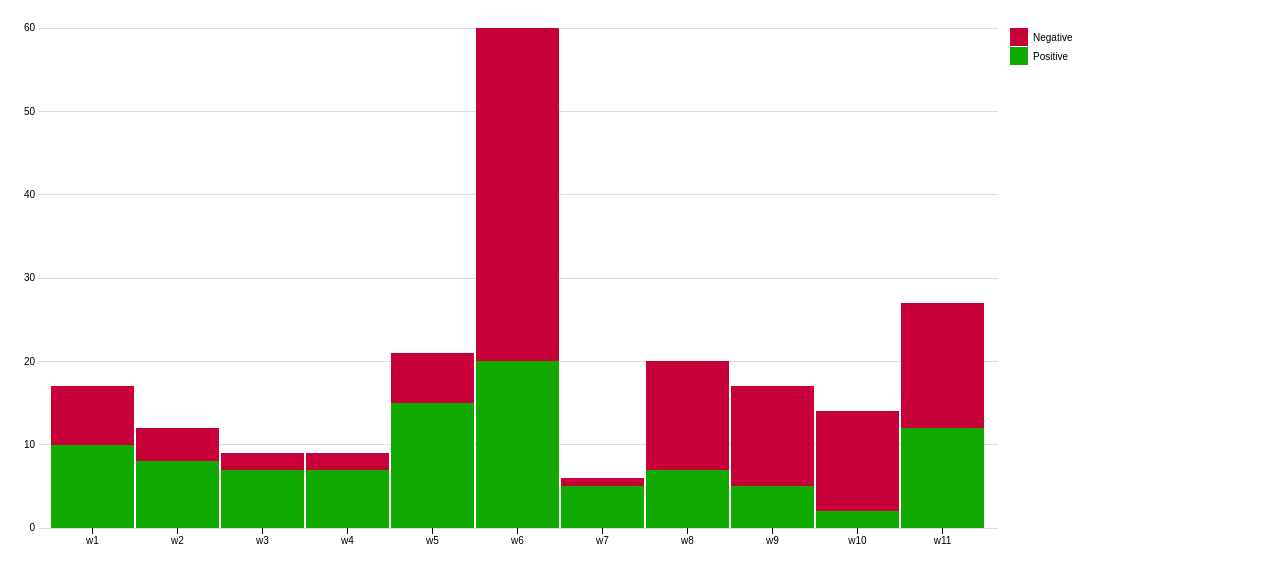
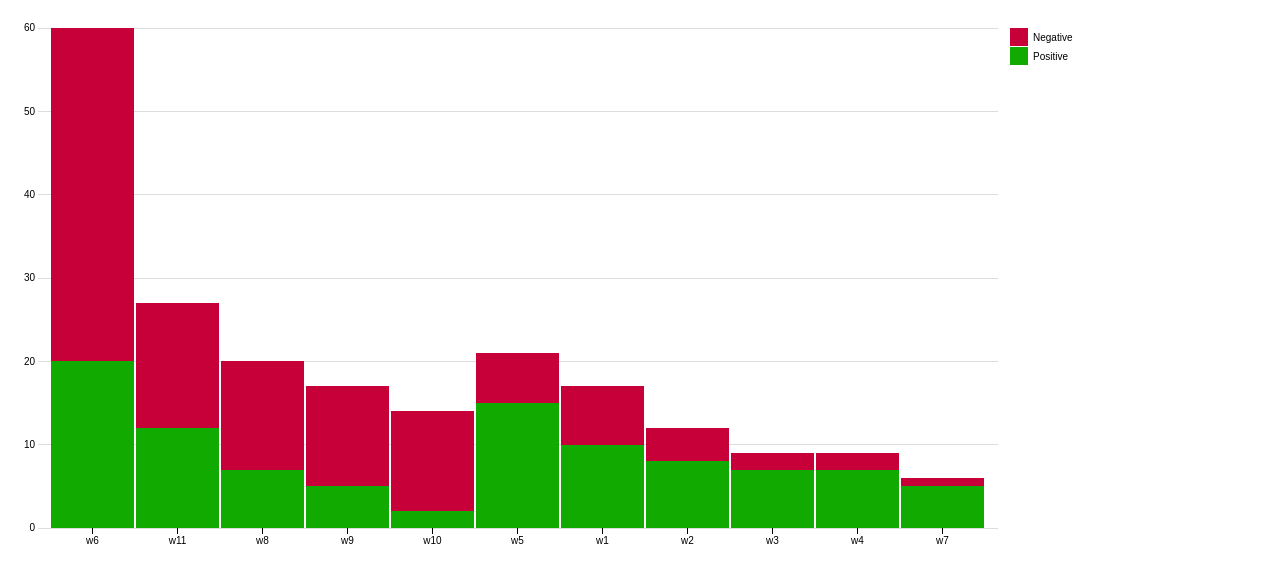
Before and after one commit to jackwong95/TDS3401_DataViz, a plain HTML site: page barchart.html in a window 1280 px wide. Drawn offline with nearby package versions, Linux system fonts and the light colour scheme.

Commit message:
sorted by ascending barchart by descending order

```diff
--- a/barchart.html
+++ b/barchart.html
@@ -40,6 +40,8 @@
 	  { word: "w11", positive: "12", negative: "15" },
 	];
 
+	data.sort(function(a, b){ return (b.positive + b.negative) - (a.positive + a.negative) });
+
 	// Transpose the data into layers
 	var dataset = d3.layout.stack()(["positive", "negative"].map(function(sentiment)
 	{
@@ -48,6 +50,10 @@
 			return {x: d.word, y: +d[sentiment]}; // +d to get sum length of the current bar
 		});
 	}));
+
+	dataset.sort(function(x, y){
+		return d3.ascending(x['y'], y['y']);
+	})
 
 	// Set x, y and colors
 	var x = d3.scale.ordinal()
```
